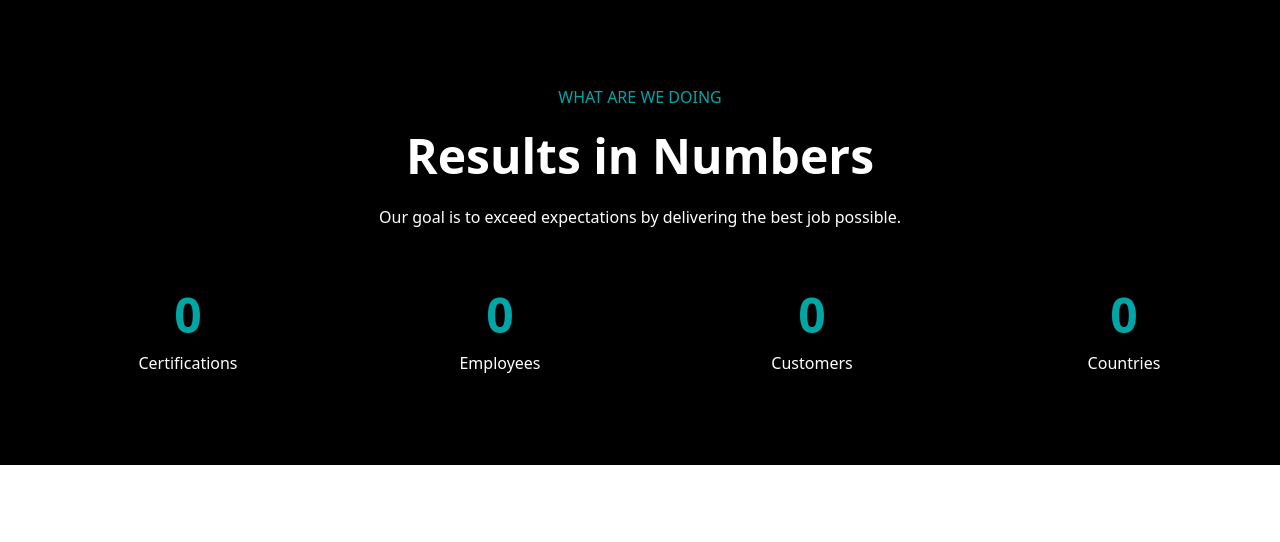
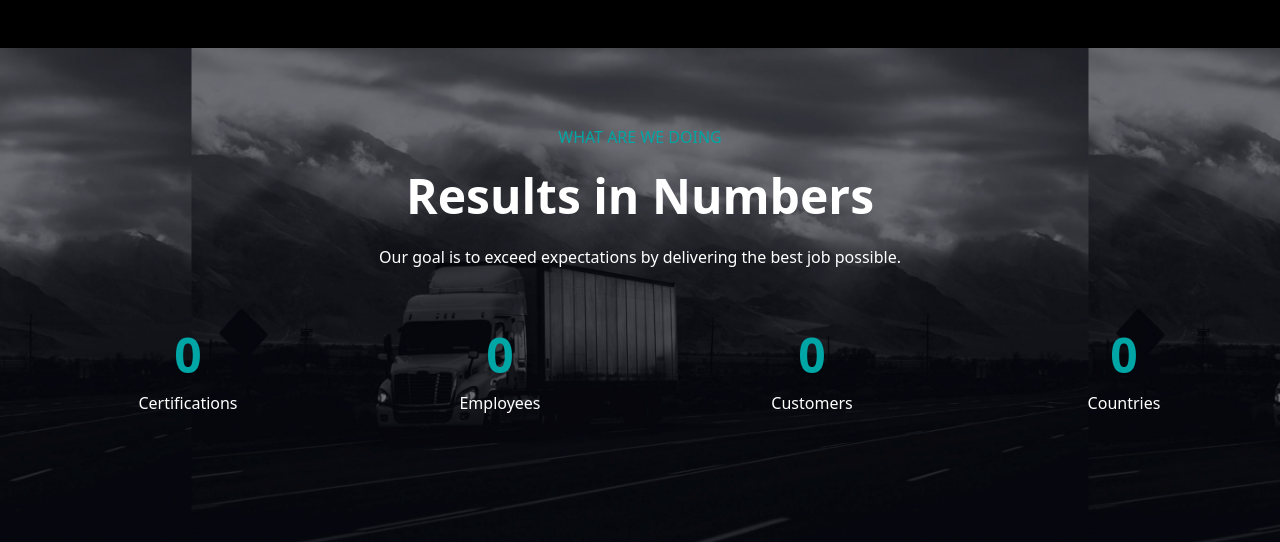
Before and after one commit to matteocenci/proj-html-vuejs, a Vue app: page / in a window 1280 px wide. Shown: the part 1950-2492 px from the top of the page. Before the commit the page ends 2415 px from the top, so only its background shows below. Built offline with nearby package versions, Linux system fonts and the light colour scheme.

Commit message:
add: background-image in ResultsSection

```diff
--- a/src/components/HeroSection.vue
+++ b/src/components/HeroSection.vue
@@ -49,6 +49,16 @@ section {
     background-image: url(../assets/img/bg-9.jpg);
     background-position: center;
 
+    &::after {
+        content: '';
+        position: absolute;
+        top: 0;
+        left: 0;
+        width: 100%;
+        height: 100%;
+        background-color: rgba(0, 0, 0, 0.3);
+    }
+
     .contacts {
         @include flex(column, center, flex-start);
         height: calc(100vh - 134px);
--- a/src/components/ResultsSection.vue
+++ b/src/components/ResultsSection.vue
@@ -14,7 +14,7 @@ export default {
             if (this.i < num) {
                 return setInterval(() => {
                     this.i++;
-                }, 100);
+                }, 200);
             } else {
                 return num;
             }
@@ -50,10 +50,13 @@ export default {
 @use '../style/partials/variables' as *;
 
 section {
-    padding: 40px 0;
+    padding: 80px 0;
     width: 100%;
     @include flex(column, space-evenly, center);
-    background-color: black;
+    background-image: url(../assets/img/bg-10.jpg);
+    background-position: center;
+    background-attachment: fixed;
+    background-size: contain;
 
     h6 {
         color: $primary-color;
```
Also changed, not shown: src/assets/img/bg-10.jpg (added).
